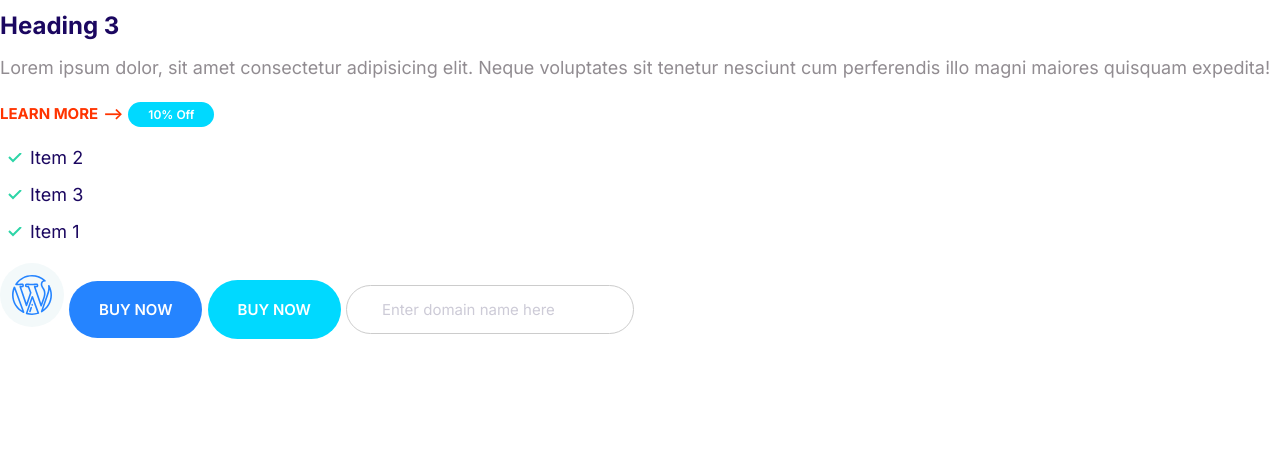
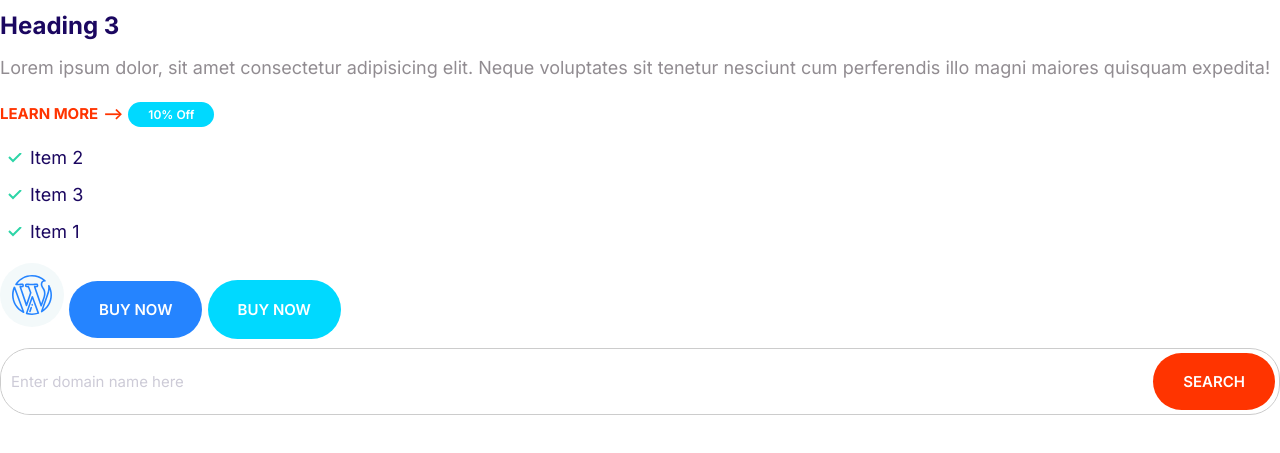
Before and after one commit to skak11/skakify, a plain HTML site: page index.html in a window 1280 px wide. Shown: the part 283-736 px from the top of the page. Drawn offline with Linux system fonts and the light colour scheme.

Commit message:
Building the input group component.

```diff
--- a/css/style.css
+++ b/css/style.css
@@ -15,7 +15,9 @@ html {
     --color-secondary: #00d9ff;
     --color-accent: #ff3400;
     --color-headings: #1b0760;
-    --color-body: #918c91
+    --color-body: #918c91;
+    --color-border: #ccc;
+    --border-radius: 30px;
 }
 
 body {
@@ -246,16 +248,32 @@ a {
 
 /*Inputs*/
 .input {
-    padding: 1.5rem 3.5rem;
-    border: 1px solid #ccc;
-    border-radius: 30px;
-    outline: 0;
+    border-radius: var(--border-radius);
+    border: 1px solid var(--color-border);
     color: var(--color-headings);
     font-size: 2rem;
+    outline: 0;
+    padding: 1.5rem 3.5rem;
 }
 
 ::placeholder {
     color: #cdcbd7;
+}
+
+.input-group {
+    border:1px solid var(--color-border);
+    border-radius: var(--border-radius);
+    display: flex;
+}
+
+.input-group .input {
+    border: 0;
+    flex-grow: 1;
+    padding: 1.5rem 1rem;
+}
+
+.input-group .btn {
+    margin: 4px;
 }
 
 @media screen and (min-width: 1024px) {
--- a/index.html
+++ b/index.html
@@ -35,6 +35,9 @@
     </span>
     <button class="btn btn--primary btn--primary">Buy Now</button>
     <a href="#" class="btn btn--secondary btn--secondary">Buy Now</a>
-    <input type="text" class="input" placeholder="Enter domain name here" />
+    <div class="input-group">
+      <input type="text" class="input" placeholder="Enter domain name here" />
+      <button class="btn btn--accent">Search</button>
+    </div>
   </body>
 </html>
```
Also changed, not shown: components/input_groups.html (added, +4 -0 lines).
